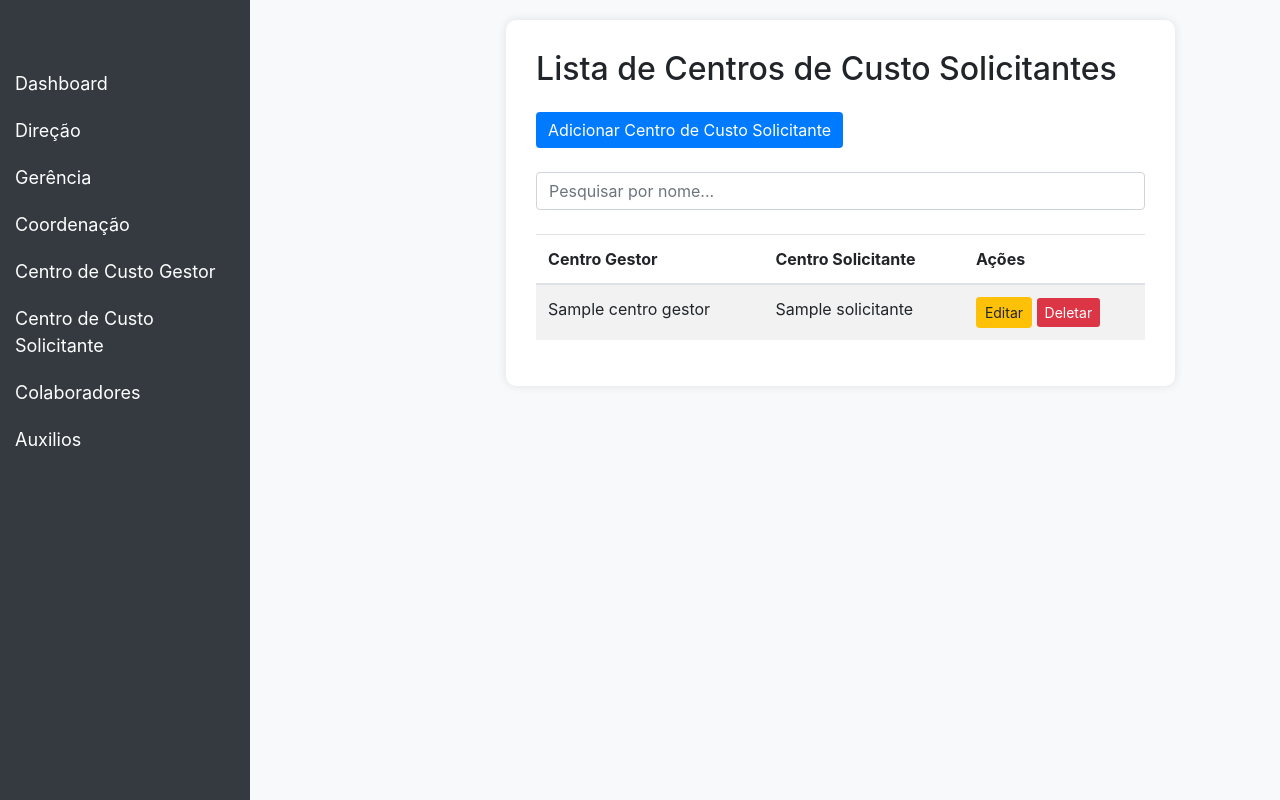
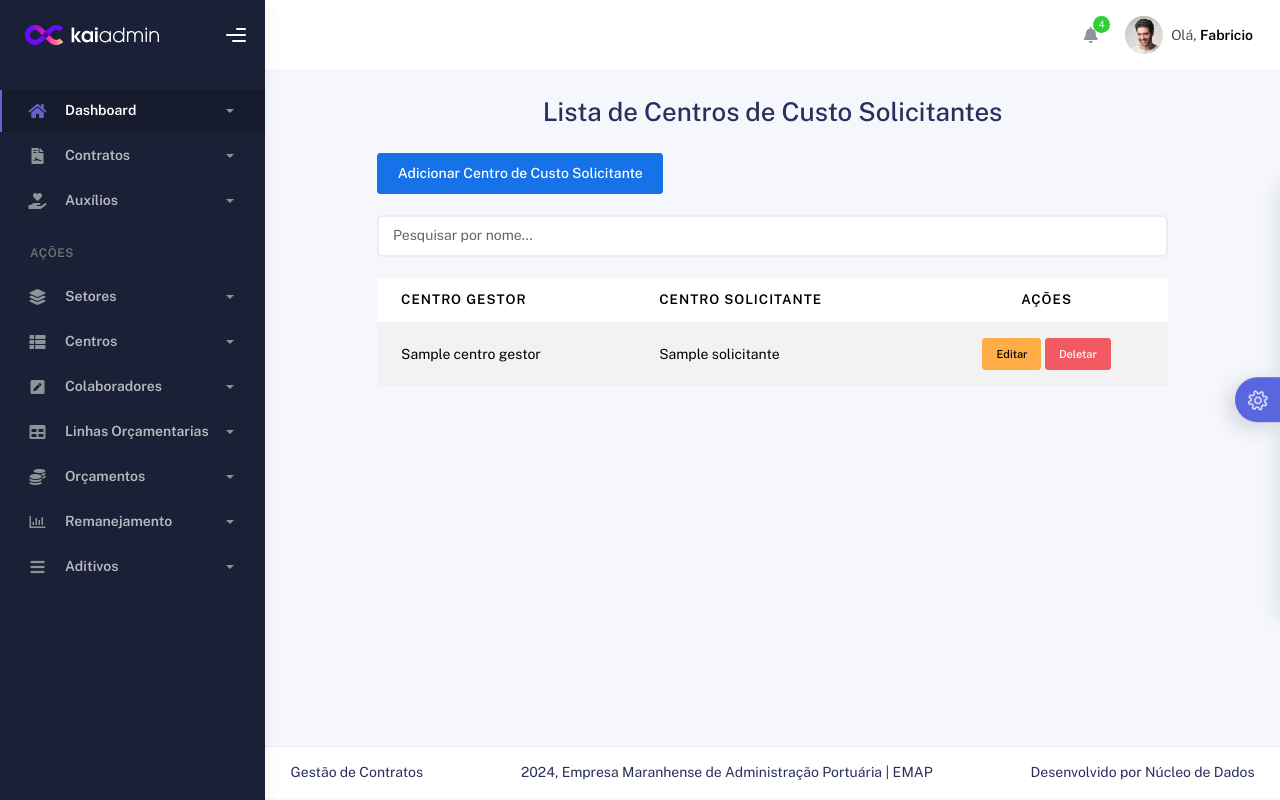
Before and after one commit to DaniloDalessandro/ccdop, a Django app: template contract/templates/centros/centrodeustosolicitante_list.html in a window 1280 px wide. Run offline with Django 5.2, Linux system fonts and the light colour scheme; the template is opened without the code that fills it: most values are stand-ins (such as "Sample title", 1, 10 or a date in 2020); some libraries are stand-ins or nearby versions.

Commit message:
ajuste em contratos

```diff
--- a/contract/templates/centros/centrodeustosolicitante_list.html
+++ b/contract/templates/centros/centrodeustosolicitante_list.html
@@ -1,165 +1,13 @@
-<!DOCTYPE html>
-<html lang="en">
-<head>
-    <meta charset="UTF-8">
-    <meta name="viewport" content="width=device-width, initial-scale=1.0">
-    <title>Lista de Centros de Custo Solicitantes</title>
-    <link href="https://stackpath.bootstrapcdn.com/bootstrap/4.5.2/css/bootstrap.min.css" rel="stylesheet">
-    <style>
-        body {
-            display: flex;
-            min-height: 100vh;
-            background-color: #f8f9fa;
-        }
-        .navbar {
-            background-color: #007bff;
-        }
-        .navbar-brand, .nav-link {
-            color: #ffffff !important;
-        }
-        .sidebar {
-            height: 100vh;
-            position: fixed;
-            top: 0;
-            left: 0;
-            width: 250px;
-            background-color: #343a40;
-            padding-top: 60px;
-        }
-        .sidebar a {
-            padding: 10px 15px;
-            text-align: left;
-            font-size: 18px;
-            color: #ffffff;
-            display: block;
-            text-decoration: none;
-        }
-        .sidebar a:hover {
-            background-color: #007bff;
-            text-decoration: none;
-        }
-        .content {
-            margin-left: 250px;
-            padding: 20px;
-            flex: 1;
-        }
-        .table-container {
-            background-color: #ffffff;
-            padding: 30px;
-            border-radius: 10px;
-            box-shadow: 0 0 10px rgba(0, 0, 0, 0.1);
-        }
-        .btn-primary {
-            background-color: #007bff;
-            border: none;
-        }
-        .btn-primary:hover {
-            background-color: #0056b3;
-        }
-        .btn-secondary {
-            background-color: #6c757d;
-            border: none;
-        }
-        .btn-secondary:hover {
-            background-color: #5a6268;
-        }
-        .btn-danger {
-            background-color: #dc3545;
-            border: none;
-        }
-        .btn-danger:hover {
-            background-color: #c82333;
-        }
-        .dropdown-btn {
-            font-size: 18px;
-            border: none;
-            background: none;
-            color: white;
-            padding: 10px 15px;
-            width: 100%;
-            text-align: left;
-            cursor: pointer;
-            outline: none;
-        }
-        .dropdown-container {
-            display: none;
-            background-color: #414a4c;
-        }
-        .dropdown-container a {
-            padding-left: 30px;
-        }
-        .dropdown-btn:focus {
-            outline: none;
-        }
-    </style>
-</head>
-<body>
+{% extends 'index.html' %}
 
-<nav class="navbar navbar-expand-lg navbar-dark">
-    <a class="navbar-brand" href="#">Dashboard</a>
-</nav>
-
-<div class="sidebar">
-    <a href="{% url 'dashboard' %}">Dashboard</a>
-    <button class="dropdown-btn">Direção
-        <i class="fa fa-caret-down"></i>
-    </button>
-    <div class="dropdown-container">
-        <a href="{% url 'direcao_create' %}">Adicionar Direção</a>
-        <a href="{% url 'direcao_list' %}">Lista de Direções</a>
-    </div>
-    <button class="dropdown-btn">Gerência
-        <i class="fa fa-caret-down"></i>
-    </button>
-    <div class="dropdown-container">
-        <a href="{% url 'gerencia_create' %}">Adicionar Gerência</a>
-        <a href="{% url 'gerencia_list' %}">Lista de Gerências</a>
-    </div>
-    <button class="dropdown-btn">Coordenação
-        <i class="fa fa-caret-down"></i>
-    </button>
-    <div class="dropdown-container">
-        <a href="{% url 'coordenacao_create' %}">Adicionar Coordenação</a>
-        <a href="{% url 'coordenacao_list' %}">Lista de Coordenações</a>
-    </div>
-    <button class="dropdown-btn">Centro de Custo Gestor
-        <i class="fa fa-caret-down"></i>
-    </button>
-    <div class="dropdown-container">
-        <a href="{% url 'centrodecustogestor_create' %}">Adicionar Centro de Custo Gestor</a>
-        <a href="{% url 'centrodecustogestor_list' %}">Lista de Centros de Custo Gestor</a>
-    </div>
-    <button class="dropdown-btn">Centro de Custo Solicitante
-        <i class="fa fa-caret-down"></i>
-    </button>
-    <div class="dropdown-container">
-        <a href="{% url 'centrodeustosolicitante_create' %}">Adicionar Centro de Custo Solicitante</a>
-        <a href="{% url 'centrodeustosolicitante_list' %}">Lista de Centros de Custo Solicitante</a>
-    </div>
-    <button class="dropdown-btn">Colaboradores
-        <i class="fa fa-caret-down"></i>
-    </button>
-    <div class="dropdown-container">
-        <a href="{% url 'colaborador_create' %}">Adicionar Colaborador</a>
-        <a href="{% url 'colaborador_list' %}">Lista de Colaboradores</a>
-    </div>
-    <button class="dropdown-btn">Auxilios
-        <i class="fa fa-caret-down"></i>
-    </button>
-    <div class="dropdown-container">
-        <a href="{% url 'auxiliocolaborador_list' %}">Adicionar Auxilios</a>
-        <a href="{% url 'auxiliocolaborador_create' %}">Lista de Auxilios</a>
-    </div>
-</div>
-</div>
-
-<div class="content">
-    <div class="container">
+{% block 'conteudo' %}
+<div class="container">
+    <div class="page-inner">
         <div class="row justify-content-center">
             <div class="col-md-10">
                 <div class="table-container">
-                    <h2 class="mb-4">Lista de Centros de Custo Solicitantes</h2>
-                    <div class="mb-4">
+                    <h2 class="mb-4 text-center">Lista de Centros de Custo Solicitantes</h2>
+                    <div class="mb-4 text-right">
                         <a href="{% url 'centrodeustosolicitante_create' %}" class="btn btn-primary">Adicionar Centro de Custo Solicitante</a>
                     </div>
                     <div class="mb-4">
@@ -170,7 +18,7 @@
                             <tr>
                                 <th>Centro Gestor</th>
                                 <th>Centro Solicitante</th>
-                                <th>Ações</th>
+                                <th class="text-center">Ações</th>
                             </tr>
                         </thead>
                         <tbody id="centrodeustosolicitanteTable">
@@ -178,7 +26,7 @@
                             <tr>
                                 <td>{{ solicitante.centro_gestor.nome }}</td>
                                 <td>{{ solicitante.nome }}</td>
-                                <td>
+                                <td class="text-center">
                                     <a href="{% url 'centrodeustosolicitante_update' solicitante.pk %}" class="btn btn-warning btn-sm">Editar</a>
                                     <a href="{% url 'centrodeustosolicitante_delete' solicitante.pk %}" class="btn btn-danger btn-sm">Deletar</a>
                                 </td>
@@ -192,9 +40,6 @@
     </div>
 </div>
 
-<script src="https://code.jquery.com/jquery-3.5.1.slim.min.js"></script>
-<script src="https://cdn.jsdelivr.net/npm/@popperjs/core@2.9.2/dist/umd/popper.min.js"></script>
-<script src="https://stackpath.bootstrapcdn.com/bootstrap/4.5.2/js/bootstrap.min.js"></script>
 <script>
     document.getElementById('searchInput').addEventListener('keyup', function() {
         var searchValue = this.value.toLowerCase();
@@ -208,21 +53,5 @@
             }
         });
     });
-
-    var dropdowns = document.getElementsByClassName("dropdown-btn");
-    var i;
-
-    for (i = 0; i < dropdowns.length; i++) {
-        dropdowns[i].addEventListener("click", function() {
-            this.classList.toggle("active");
-            var dropdownContent = this.nextElementSibling;
-            if (dropdownContent.style.display === "block") {
-                dropdownContent.style.display = "none";
-            } else {
-                dropdownContent.style.display = "block";
-            }
-        });
-    }
 </script>
-</body>
-</html>
+{% endblock %}
```
